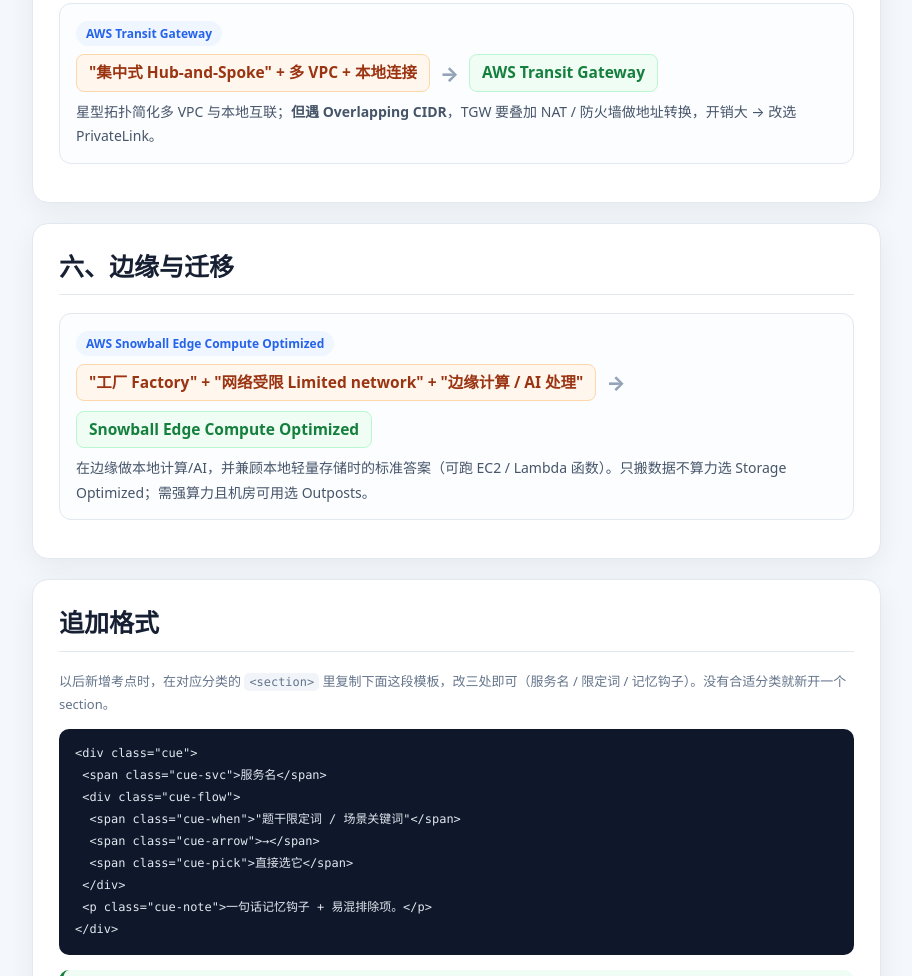
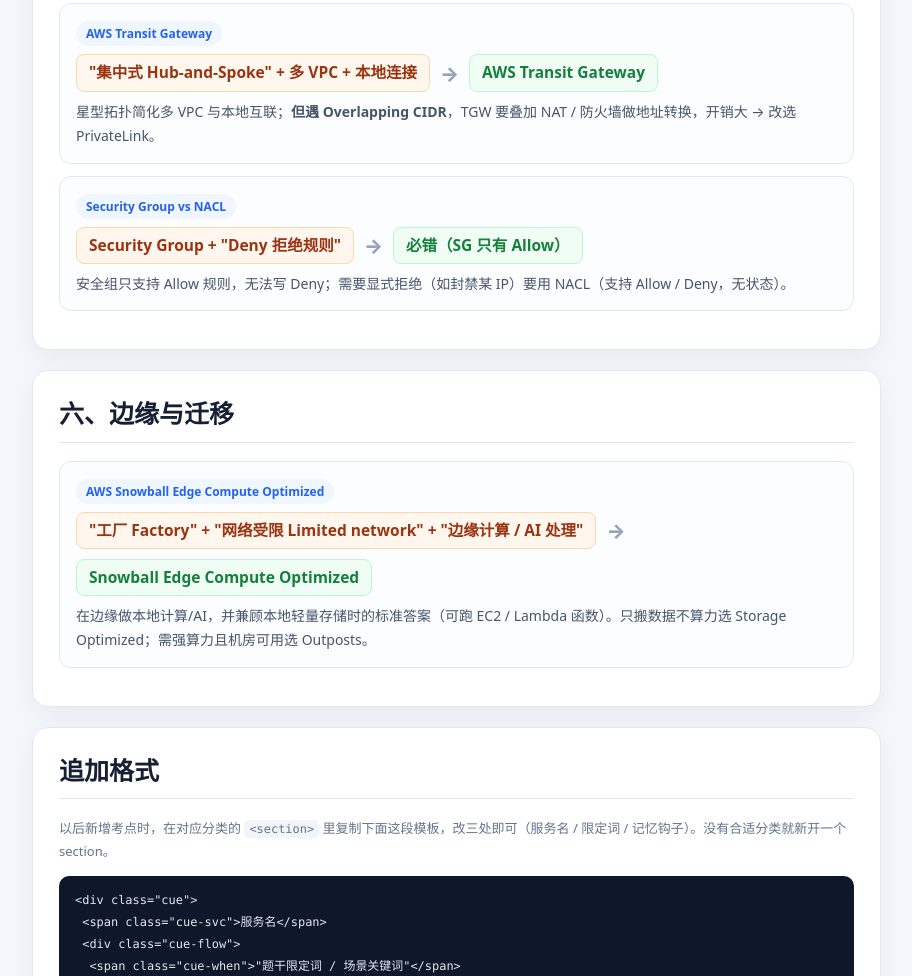
Before and after one commit to binglingshuang/AWS-SAP-C02, a plain HTML site: page cheat-sheet.html in a window 1280 px wide. Shown: the part 3548-4524 px from the top of the page, without its empty margins (319-1231 px from the left). Drawn offline with Linux system fonts and the light colour scheme.

Commit message:
Security Group Deny NG

```diff
--- a/cheat-sheet.html
+++ b/cheat-sheet.html
@@ -204,6 +204,15 @@
  </div>
  <p class="cue-note">星型拓扑简化多 VPC 与本地互联；<b>但遇 Overlapping CIDR</b>，TGW 要叠加 NAT / 防火墙做地址转换，开销大 → 改选 PrivateLink。</p>
 </div>
+<div class="cue">
+ <span class="cue-svc">Security Group vs NACL</span>
+ <div class="cue-flow">
+  <span class="cue-when">Security Group + "Deny 拒绝规则"</span>
+  <span class="cue-arrow">→</span>
+  <span class="cue-pick">必错（SG 只有 Allow）</span>
+ </div>
+ <p class="cue-note">安全组只支持 Allow 规则，无法写 Deny；需要显式拒绝（如封禁某 IP）要用 NACL（支持 Allow / Deny，无状态）。</p>
+</div>
 </section>
 
 <section id="edge">
```
